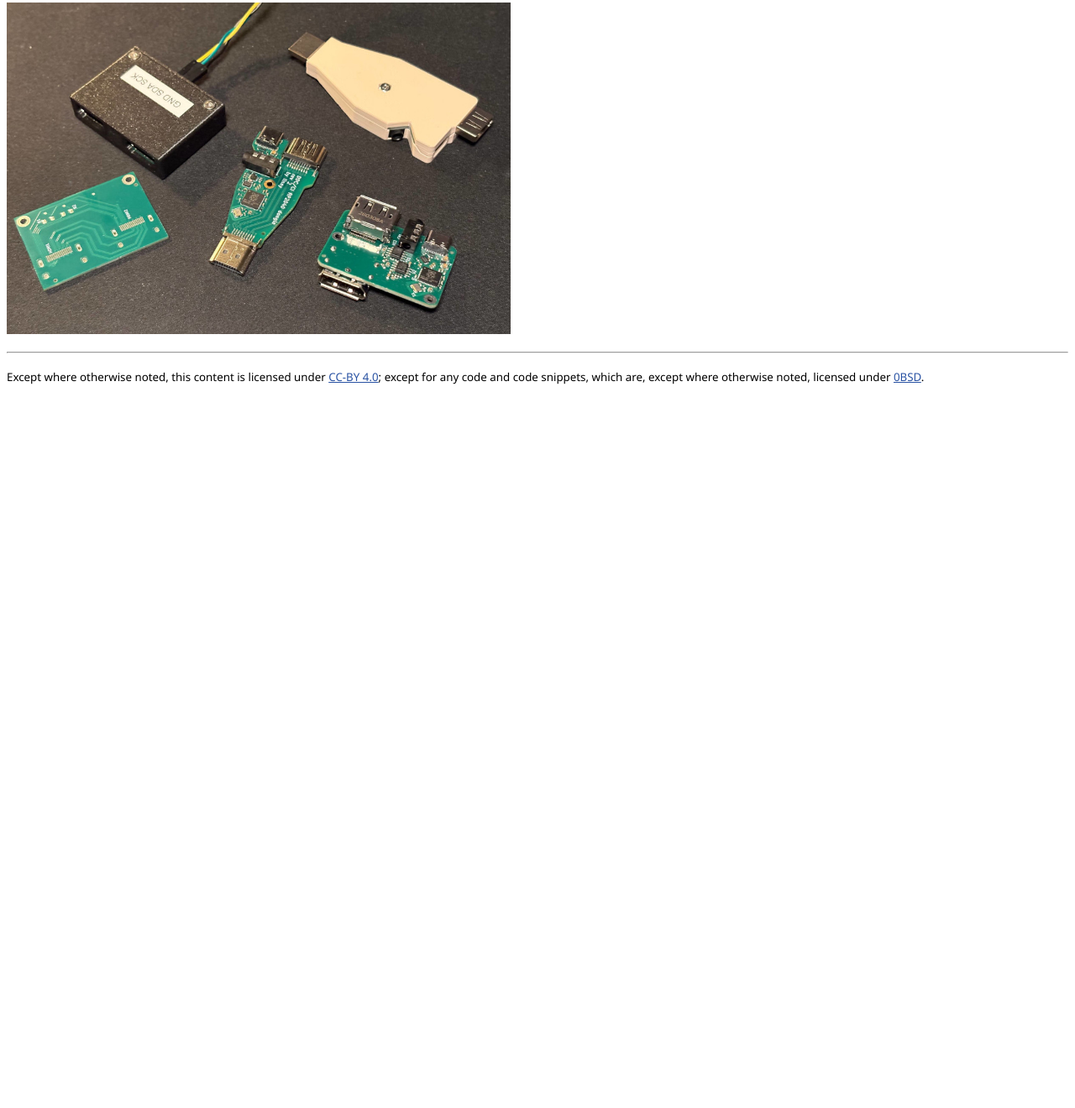
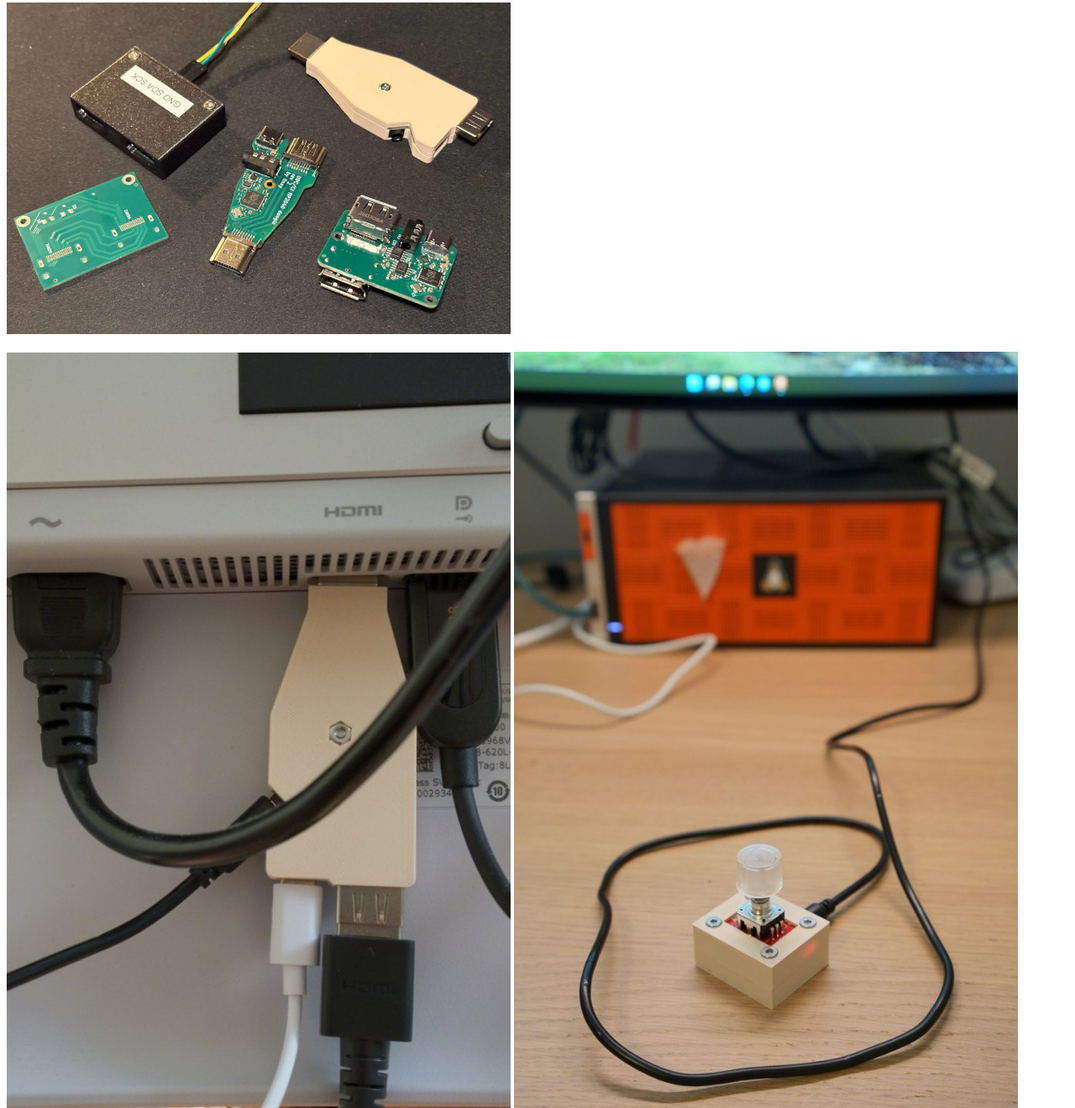
Before and after one commit to parport0/parport0.github.io, a plain HTML site: page ddcci-checkpoint.html in a window 1280 px wide. Shown: the part 5911-7231 px from the top of the page at 84% size. Before the commit the page ends 6386 px from the top, so only its background shows below. Drawn offline with Linux system fonts and the light colour scheme; a web font is replaced by a local one.

Commit message:
The DDCCI post: add photos of the dongle
Signed-off-by: Elvira Khabirova <lineprinter0@gmail.com>

```diff
--- a/ddcci-checkpoint.html
+++ b/ddcci-checkpoint.html
@@ -216,6 +216,8 @@ i2c-1: Data write: 82
 <p>Since the dongle is, technically, either a DVI device that uses HDMI housings, or a non-compliant-and-will-never-be-compliant HDMI device, I am working on DisplayPort variations of the device. As mentioned before, DisplayPort makes it more complicated because the same data is now shoved into a high-speed LVDS differential pair. But on the other hand, this could carry over to a USB-C variation of the same.</p>
 <p>Work in progress hardware devices are on my Github, for example: <a href="https://github.com/parport0/displayport_aux_checkpoint">displayport_aux_checkpoint</a>.</p>
 <p><img src="ddcci-devices.jpg" class="illustration" /></p>
+<p><img src="ddcci-dongle-in-monitor.jpg" class="illustration" />
+<img src="ddcci-dongle-knob.jpg" class="illustration" /></p>
 <hr />
 <p><small>Except where otherwise noted, this content is licensed under <a href="https://creativecommons.org/licenses/by/4.0/">CC-BY 4.0</a>; except for any code and code snippets, which are, except where otherwise noted, licensed under <a href="https://spdx.org/licenses/0BSD.html">0BSD</a>.</small></p>
 </body>
```
Also changed, not shown: ddcci-dongle-in-monitor.jpg (added), ddcci-dongle-knob.jpg (added), 2 other files.
